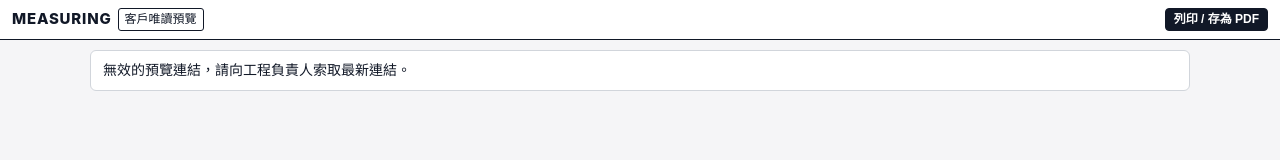
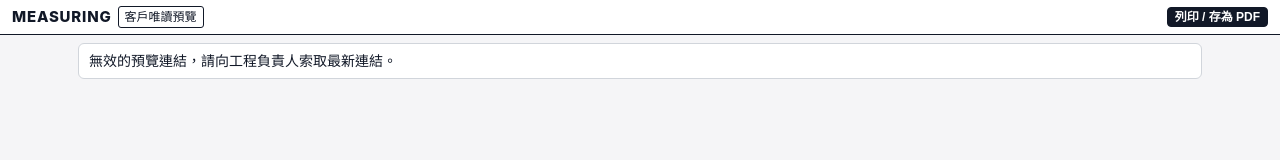
Before and after one commit to easy-install-net/measuring, a plain HTML site: page preview.html in a window 1280 px wide. Drawn offline with Linux system fonts and the light colour scheme.

Commit message:
Update theme.css

```diff
--- a/css/theme.css
+++ b/css/theme.css
@@ -19,7 +19,7 @@ body {
   background: var(--bg-page);
   color: var(--text-main);
   font-size: 14px;
-  line-height: 1.35;
+  line-height: 1.3;
 }
 
 .hidden { display: none !important; }
@@ -28,7 +28,7 @@ body {
   background: #FEF3C7;
   color: #92400E;
   border-bottom: 1px solid #F59E0B;
-  padding: 6px 10px;
+  padding: 5px 10px;
   font-size: 12px;
   font-weight: 600;
   text-align: center;
@@ -38,7 +38,7 @@ body {
   position: sticky; top: 0; z-index: 50;
   background: var(--bg-card);
   border-bottom: 1px solid var(--border-dark);
-  padding: 8px 12px;
+  padding: 6px 12px;
   display: flex; justify-content: space-between; align-items: center;
 }
 .brand-title { font-weight: 800; letter-spacing: 0.8px; font-size: 15px; }
@@ -49,27 +49,27 @@ body {
 .dot-amber { background: var(--color-warn); }
 .dot-red { background: var(--color-alert); }
 
-/* 緊湊按鈕與標籤尺寸 */
+/* 超緊湊按鈕尺寸 */
 .btn-solid, .btn-outline {
   border-radius: 4px;
   font-weight: 600;
   cursor: pointer;
-  padding: 5px 10px;
-  font-size: 13px;
-  line-height: 1.25;
+  padding: 4px 8px;
+  font-size: 12px;
+  line-height: 1.2;
   border: 1px solid var(--border-dark);
 }
 .btn-solid { background: var(--border-dark); color: #FFFFFF; }
 .btn-outline { background: #FFFFFF; color: var(--text-main); }
-.btn-sm { padding: 3px 8px; font-size: 12px; }
+.btn-sm { padding: 2px 7px; font-size: 12px; }
 
-.app-container { max-width: 1120px; margin: 0 auto; padding: 10px; }
+.app-container { max-width: 1140px; margin: 0 auto; padding: 8px; }
 .card {
   background: var(--bg-card);
   border: 1px solid var(--border-line);
   border-radius: 6px;
-  padding: 10px 12px;
-  margin-bottom: 10px;
+  padding: 8px 10px;
+  margin-bottom: 8px;
 }
 .section-title {
   font-size: 12px; font-weight: 700; color: var(--text-sub);
@@ -77,21 +77,25 @@ body {
   margin: 0 0 6px 0;
 }
 
-.chip-grid { display: flex; flex-wrap: wrap; gap: 5px; }
+.chip-grid { display: flex; flex-wrap: wrap; gap: 4px; }
 .chip {
   background: #FFFFFF;
   border: 1px solid var(--border-line);
   color: var(--text-main);
-  padding: 3px 8px;
+  padding: 2px 6px;
   border-radius: 4px;
   font-size: 12px;
-  line-height: 1.25;
+  line-height: 1.2;
   white-space: nowrap;
   cursor: pointer;
+  user-select: none;
 }
 .chip.active {
   background: var(--border-dark);
   border-color: var(--border-dark);
   color: #FFFFFF;
 }
+.chip-draggable { cursor: grab; }
+.chip-draggable:active { cursor: grabbing; opacity: 0.75; }
+.chip-drag-over { border: 1.5px dashed #2563EB !important; background: #EFF6FF !important; }
 .chip-pinned::before { content: "★ "; font-size: 10px; }
```
